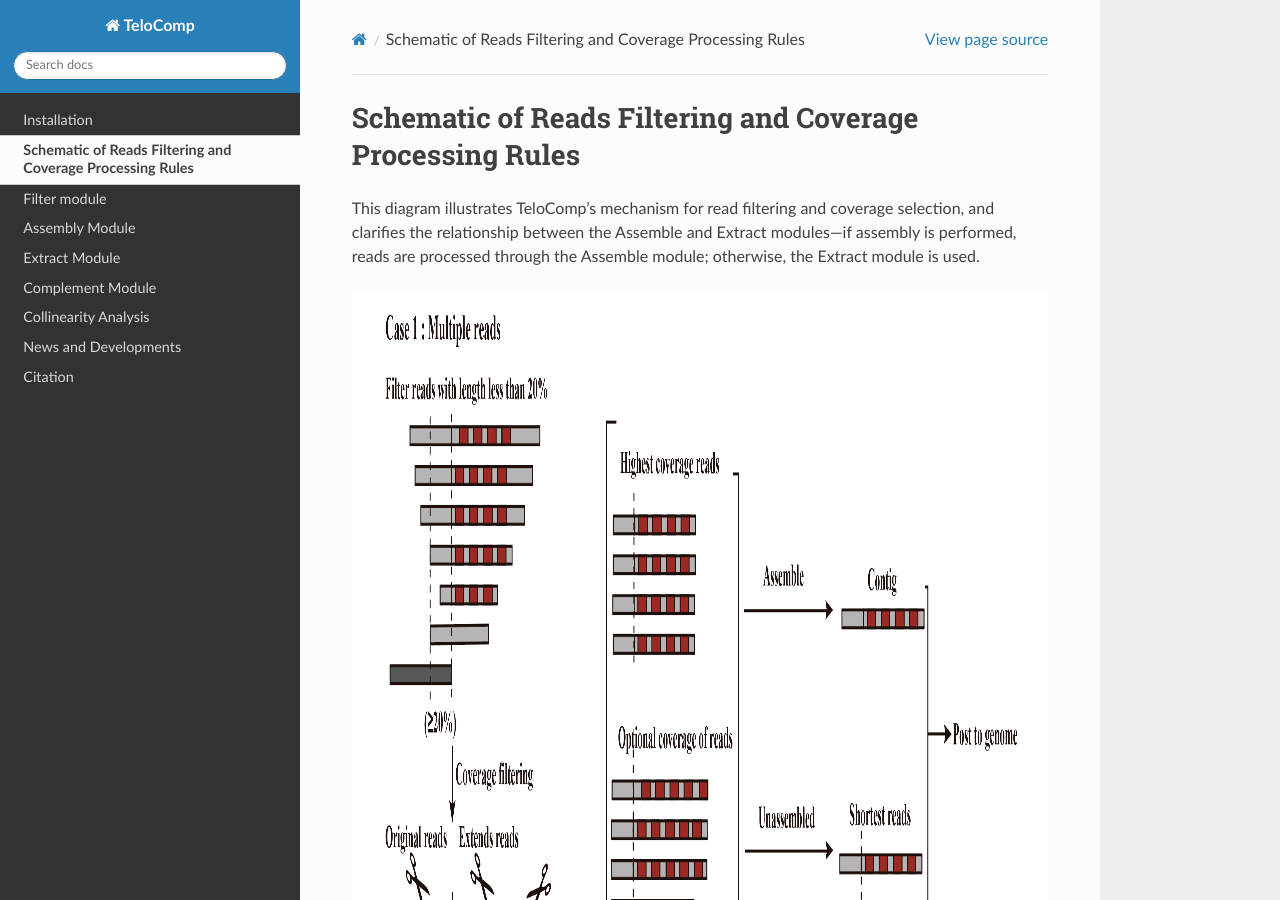
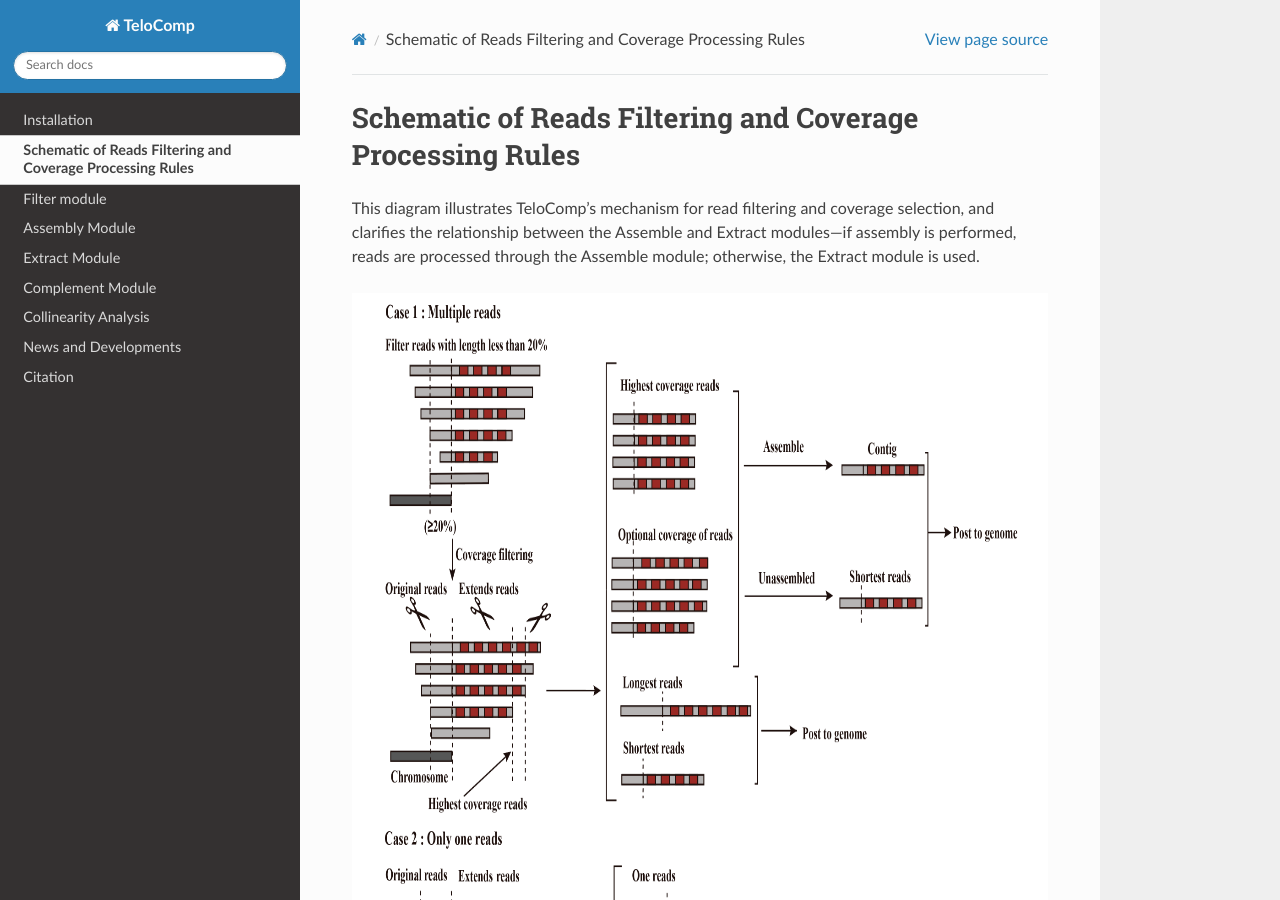
Before and after one commit to lxie-0709/TeloComp, a Sphinx documentation site: the page built from docs/content/Schematic_diagram.rst, in a window 1280 px wide and 900 px high. Built offline with Sphinx 7.4.7 and the Read the Docs theme 3.1.0, drawn with Linux system fonts in a browser that asks for light colours.

Commit message:
Update Schematic_diagram.rst

```diff
--- a/docs/content/Schematic_diagram.rst
+++ b/docs/content/Schematic_diagram.rst
@@ -4,7 +4,7 @@ Schematic of Reads Filtering and Coverage Processing Rules
 This diagram illustrates TeloComp’s mechanism for read filtering and coverage selection, and clarifies the relationship between the Assemble and Extract modules—if assembly is performed, reads are processed through the Assemble module; otherwise, the Extract module is used.
 
 .. figure:: ../images/schematic.png
-    :scale: 70 %
+    :scale: 38 %
     :align: center
 
     Schematic diagram illustrating read sorting and coverage selection in TeloComp.
```
